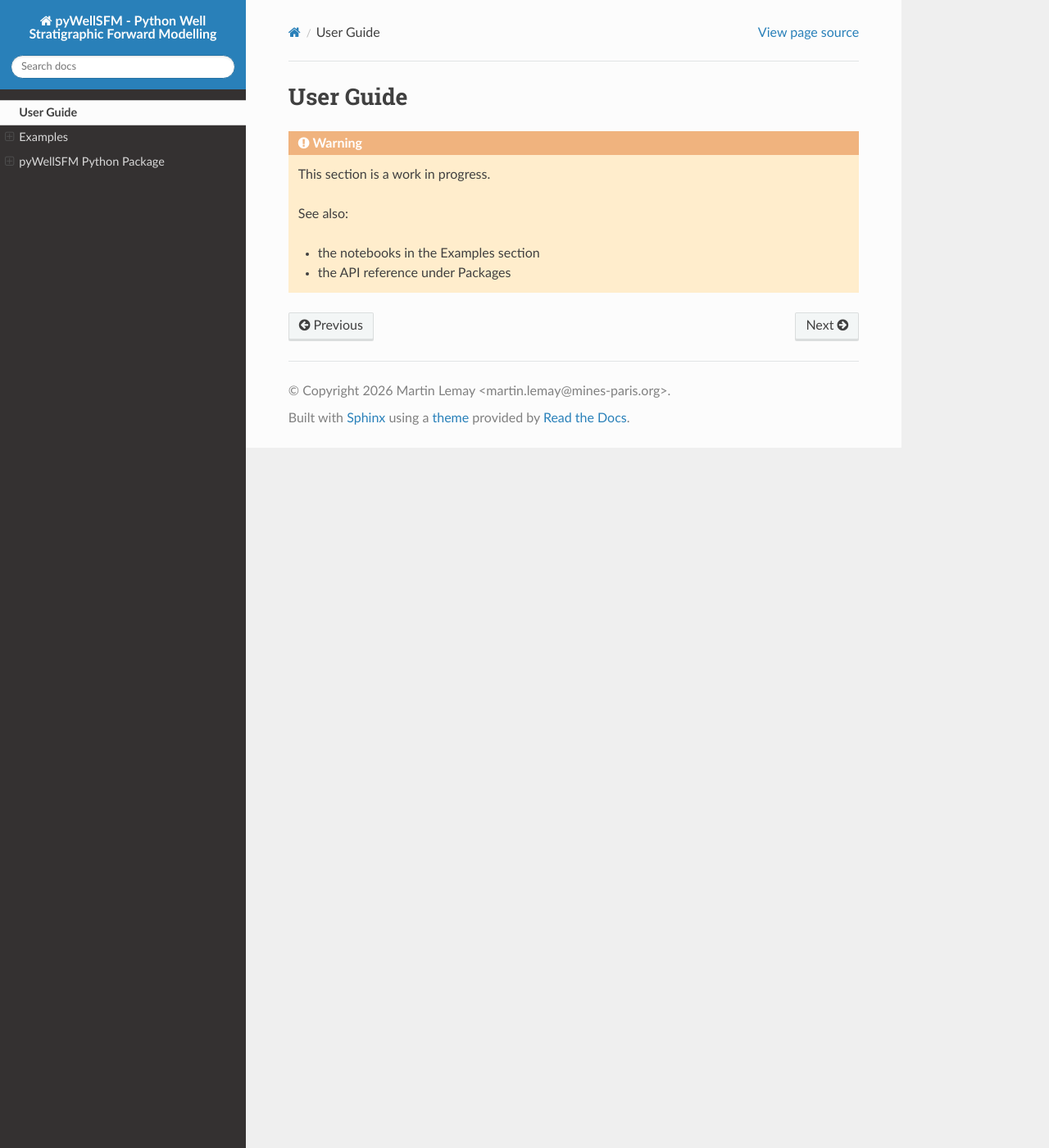
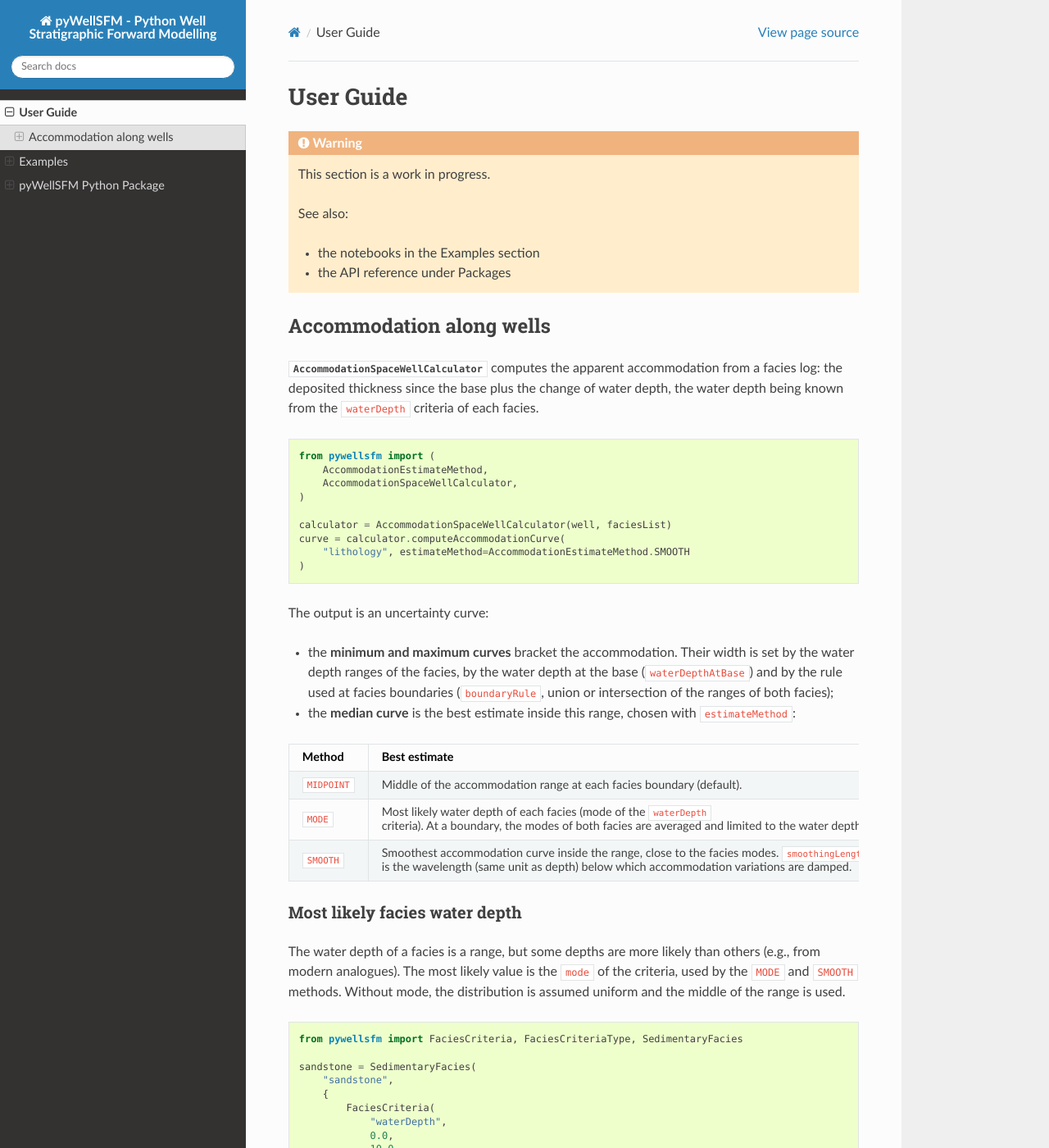
Before and after one commit to martin-lemay/pyWellSFM, a Sphinx documentation site: the page built from docs/user_guide/user_guide.rst, in a window 1280 px wide and 1400 px high. Shown: the whole window at 82% size. Built offline with Sphinx 7.4.7 and the Read the Docs theme 3.1.0, drawn with Linux system fonts in a browser that asks for light colours; pages that are not in the unit, such as notebooks, are missing from menus; some of the changed text lies outside the part shown.

Commit message:
📝 [docs] update examples, user guide and notebook rendering

```diff
--- a/docs/conf.py
+++ b/docs/conf.py
@@ -13,7 +13,9 @@
 # documentation root, use os.path.abspath to make it absolute, like shown here.
 #
 import os
+import shutil
 import sys
+import tomllib
 from pathlib import Path
 
 # Add python modules to be documented
@@ -27,13 +29,14 @@ sys.path.insert( 0, src_dir )
 # -- Project information -----------------------------------------------------
 
 project = u'pyWellSFM - Python Well Stratigraphic Forward Modelling'
-copyright = u'2026 Martin Lemay <martin.lemay@mines-paris.org>'
+copyright = u'2026 Martin Lemay <martinlemay@mines-paris.org>'
 author = u'Martin Lemay'
 
+# The full version, read from pyproject.toml (single source of truth)
+with open(os.path.join(project_root, 'pyproject.toml'), 'rb') as f:
+    release = tomllib.load(f)['project']['version']
 # The short X.Y version
-version = u'1.0'
-# The full version, including alpha/beta/rc tags
-release = u'0'
+version = '.'.join(release.split('.')[:2])
 
 # -- General configuration ---------------------------------------------------
 
@@ -47,8 +50,23 @@ release = u'0'
 extensions = [
     'sphinx_design', 'sphinx.ext.todo', 'sphinx.ext.autodoc', 'sphinx.ext.doctest',
     'sphinx.ext.mathjax', 'sphinxarg.ext', 'sphinx.ext.napoleon', 'sphinx.ext.autosummary',
-    'sphinxcontrib.programoutput', 'sphinx.ext.intersphinx'
+    'sphinxcontrib.programoutput', 'sphinx.ext.intersphinx', 'myst_nb'
 ]
+
+# -- Notebooks ---------------------------------------------------------------
+# Render the example notebooks with their stored outputs (no execution, so the
+# docs build does not need to run the simulations).
+nb_execution_mode = 'off'
+# Hide stderr (e.g. library warnings), which shows absolute file paths.
+nb_output_stderr = 'remove'
+
+# Sphinx only reads sources under docs/, so mirror the notebooks into
+# docs/notebooks/ (git-ignored) at each build.
+_nb_src_dir = Path(project_root) / 'notebooks'
+_nb_dst_dir = Path(config_file_dir) / 'notebooks'
+_nb_dst_dir.mkdir(exist_ok=True)
+for _nb in _nb_src_dir.glob('*.ipynb'):
+    shutil.copy2(_nb, _nb_dst_dir / _nb.name)
 
 intersphinx_mapping = {
     'pywellsfmui': ('https://pywellsfmui.readthedocs.io/en/latest/', None),
@@ -69,7 +87,8 @@ autodoc_default_options = {
 # You can specify multiple suffix as a list of string:
 #
 # source_suffix = ['.rst', '.md']
-source_suffix = '.rst'
+# myst_nb registers '.ipynb' (and '.md') on top of this.
+source_suffix = {'.rst': 'restructuredtext'}
 
 # The master toctree document.
 master_doc = 'index'
@@ -84,7 +103,11 @@ language = 'en'
 # List of patterns, relative to source directory, that match files and
 # directories to ignore when looking for source files.
 # This pattern also affects html_static_path and html_extra_path .
-exclude_patterns = [ u'_build', 'Thumbs.db', '.DS_Store', 'cmake/*' ]
+exclude_patterns = [
+    u'_build', 'Thumbs.db', '.DS_Store', 'cmake/*',
+    # Markdown notes, not documentation pages (myst_nb parses '.md' files)
+    'superpowers', 'depositionalSimulator_context.md',
+]
 
 todo_include_todos = True
 
--- a/docs/user_guide/user_guide.rst
+++ b/docs/user_guide/user_guide.rst
@@ -9,3 +9,86 @@ User Guide
 
     * the notebooks in the Examples section
     * the API reference under Packages
+
+Accommodation along wells
+-------------------------
+
+:class:`~pywellsfm.model.AccommodationSpaceWellCalculator.AccommodationSpaceWellCalculator`
+computes the apparent accommodation from a facies log: the deposited thickness
+since the base plus the change of water depth, the water depth being known from
+the ``waterDepth`` criteria of each facies.
+
+.. code-block:: python
+
+    from pywellsfm import (
+        AccommodationEstimateMethod,
+        AccommodationSpaceWellCalculator,
+    )
+
+    calculator = AccommodationSpaceWellCalculator(well, faciesList)
+    curve = calculator.computeAccommodationCurve(
+        "lithology", estimateMethod=AccommodationEstimateMethod.SMOOTH
+    )
+
+The output is an uncertainty curve:
+
+* the **minimum and maximum curves** bracket the accommodation. Their width is
+  set by the water depth ranges of the facies, by the water depth at the base
+  (``waterDepthAtBase``) and by the rule used at facies boundaries
+  (``boundaryRule``, union or intersection of the ranges of both facies);
+* the **median curve** is the best estimate inside this range, chosen with
+  ``estimateMethod``:
+
+.. list-table::
+   :header-rows: 1
+   :widths: 15 85
+
+   * - Method
+     - Best estimate
+   * - ``MIDPOINT``
+     - Middle of the accommodation range at each facies boundary (default).
+   * - ``MODE``
+     - Most likely water depth of each facies (mode of the ``waterDepth``
+       criteria). At a boundary, the modes of both facies are averaged and
+       limited to the water depth range of the boundary.
+   * - ``SMOOTH``
+     - Smoothest accommodation curve inside the range, close to the facies
+       modes. ``smoothingLength`` is the wavelength (same unit as depth) below
+       which accommodation variations are damped.
+
+Most likely facies water depth
+******************************
+
+The water depth of a facies is a range, but some depths are more likely than
+others (e.g., from modern analogues). The most likely value is the ``mode`` of
+the criteria, used by the ``MODE`` and ``SMOOTH`` methods. Without mode, the
+distribution is assumed uniform and the middle of the range is used.
+
+.. code-block:: python
+
+    from pywellsfm import FaciesCriteria, FaciesCriteriaType, SedimentaryFacies
+
+    sandstone = SedimentaryFacies(
+        "sandstone",
+        {
+            FaciesCriteria(
+                "waterDepth",
+                0.0,
+                10.0,
+                FaciesCriteriaType.SEDIMENTOLOGICAL,
+                mode=6.0,
+            )
+        },
+    )
+
+In a facies model JSON file, the mode is the optional ``mode`` key of a
+criteria:
+
+.. code-block:: json
+
+    {
+        "name": "waterDepth",
+        "minRange": 0.0,
+        "maxRange": 10.0,
+        "mode": 6.0
+    }
```
Also changed, not shown: docs/examples.rst (+34 -5 lines).
